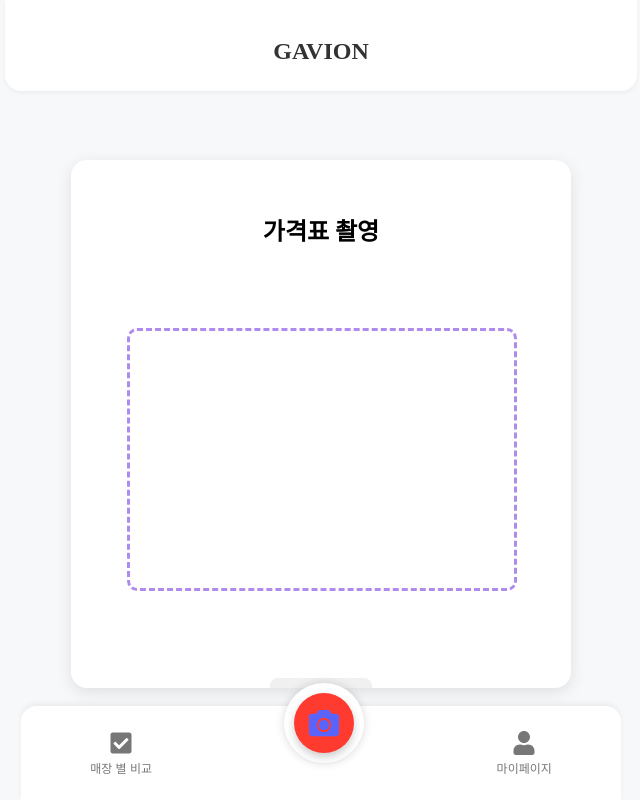
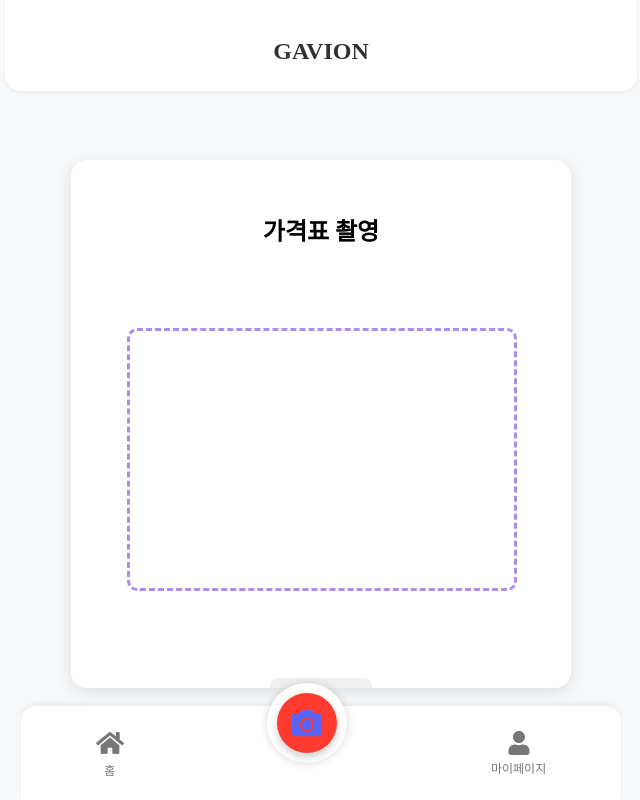
Before and after one commit to KGUCapstone/frontend, a React (Create React App) app: page /camera in a window 1280 px wide. Shown: the whole page, without its empty margins (319-959 px from the left). Built offline with nearby package versions, Linux system fonts and the light colour scheme; no server answers.

Commit message:
Fix: 내비게이션 버튼 수정

```diff
--- a/src/components/BottomNav.js
+++ b/src/components/BottomNav.js
@@ -1,28 +1,34 @@
-
-
 import React from 'react';
-import {  useNavigate, useLocation } from 'react-router-dom';
-import {  FaCamera ,FaUser, FaCheckSquare } from 'react-icons/fa';
+import { useNavigate, useLocation } from 'react-router-dom';
+import { FaCamera, FaUser, FaCheckSquare, FaHome } from 'react-icons/fa';
 import '../style/BottomNav.css';
-
 
 const BottomNav = () => {
     const navigate = useNavigate();
     const location = useLocation();
 
     const isActive = (path) => location.pathname === path;
+    const isHomePage = location.pathname === '/home';
 
     return (
         <nav className="bottom-nav">
-
-
+            {isHomePage ? (
                 <button
                     className={isActive("/checkListPage") ? "active" : ""}
                     onClick={() => navigate("/checkListPage")}
                 >
                     <FaCheckSquare size={24} />
-                <span>매장 별 비교</span>
+                    <span>매장별 비교</span>
                 </button>
+            ) : (
+                <button
+                    className={isActive("/home") ? "active" : ""}
+                    onClick={() => navigate("/home")}
+                >
+                    <FaHome size={28} />
+                    <span>홈</span>
+                </button>
+            )}
 
             <div className="center-button">
                 <button
@@ -44,5 +50,4 @@ const BottomNav = () => {
     );
 };
 
-
 export default BottomNav;
--- a/src/pages/CheckListPage.js
+++ b/src/pages/CheckListPage.js
@@ -116,7 +116,7 @@ const CheckListPage = () => {
       const response = await api.post("/shopping/compare/grouped", compareRequestDto);
       const result = response.data;
       navigate("/comparison-results", { state: { results: result } });
-      alert("비교 결과가 준비되었습니다. 결과 페이지로 이동합니다.");
+      // alert("비교 결과가 준비되었습니다. 결과 페이지로 이동합니다.");
     } catch (error) {
       alert("상품 비교 중 오류가 발생했습니다.");
     } finally {
@@ -145,7 +145,7 @@ const CheckListPage = () => {
 
               <div className="checklist-card">
                 <header className="checklist-header">
-                  <h2>📍체크리스트</h2>
+                  <h2>✔️ 매장별 비교하기</h2>
                 </header>
                 <div className="store-selection-container">
                   {["homeplus", "emart", "트레이더스"].map(store => (
--- a/src/pages/ComparisonResultsPage.js
+++ b/src/pages/ComparisonResultsPage.js
@@ -41,7 +41,7 @@ const ComparisonResultsPage = () => {
             const response = await api.post("/cart/add", newItem);
 
             if (response.status === 201 || response.status === 200) {
-                alert(`${product.title}을(를) 장바구니에 담았습니다.`);
+                // alert(`${product.title}을(를) 장바구니에 담았습니다.`);
             }
         } catch (error) {
             console.error("장바구니 추가 실패:", error);
@@ -129,7 +129,7 @@ const ComparisonResultsPage = () => {
             <div className="scrollable-content">
                 <div className="comparison-container">
                     <div className="comparison-card">
-                        <div className="app-title">📌 결과 비교하기</div>
+                        <div className="app-title">✔️ 결과 비교하기</div>
 
                         <div className="mall-selector-text">
                             {Object.keys(grouped).map((mallName) => (
@@ -144,7 +144,7 @@ const ComparisonResultsPage = () => {
                         </div>
 
                         <div className="summary-section">
-                            <h2 className="section-title">🖋 요약</h2>
+                            <h2 className="section-title">✔️ 요약</h2>
                             <div className="summary-table">
                                 <table>
                                     <thead>
--- a/src/style/ComparisonResultsPage.css
+++ b/src/style/ComparisonResultsPage.css
@@ -157,6 +157,19 @@ th {
 .add-to-cart-button svg {
     width: 22px;
     height: 22px;
+}
+
+@media (max-width: 480px) {
+    .add-to-cart-button {
+        width: 34px;
+        height: 34px;
+        padding: 6px 10px;
+    }
+
+    .add-to-cart-button svg {
+        width: 15px;
+        height: 15px;
+    }
 }
 
 .add-to-cart-button:hover {
```
Lines whose indentation alone changed are shown as unchanged.
